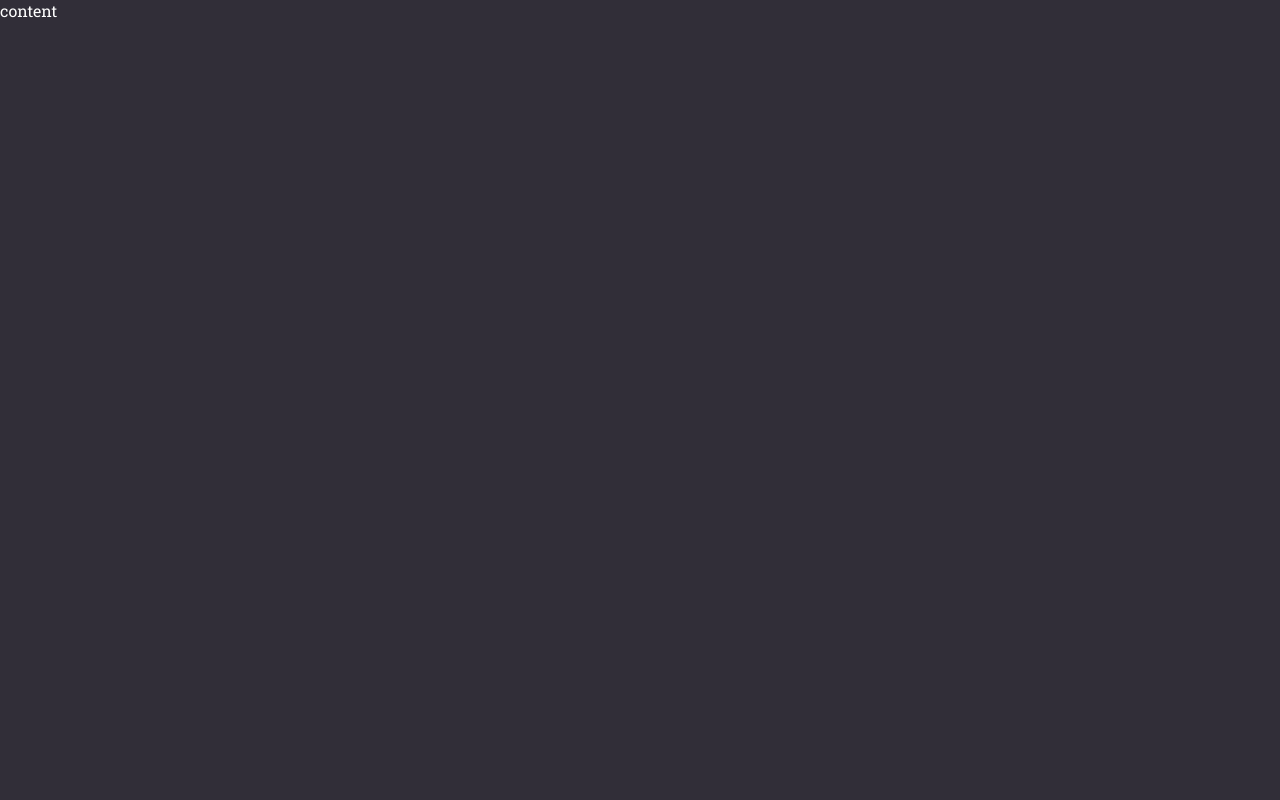
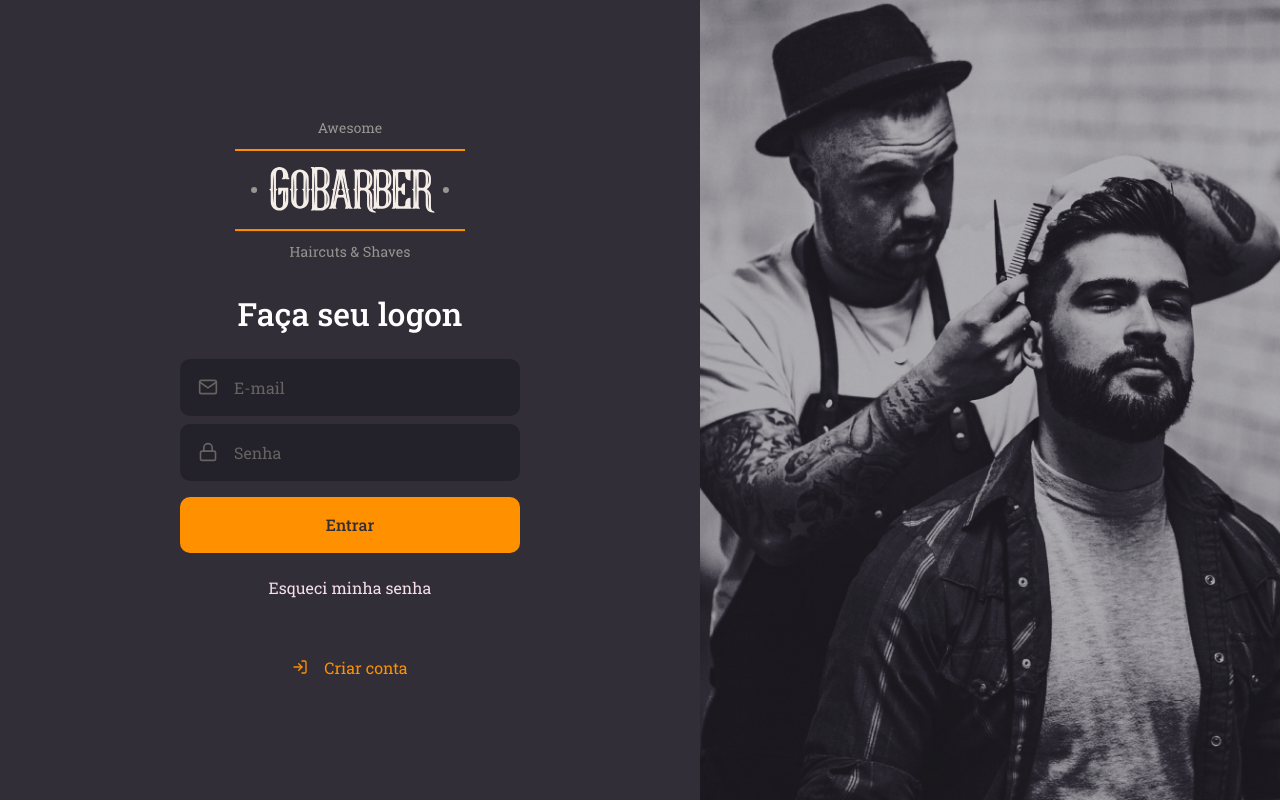
Before and after one commit to IgorThierry/gobarber-v2-web, a React (Create React App) app: page / in a window 1280 px wide. Built offline with nearby package versions, Linux system fonts and the light colour scheme.

Commit message:
signIn com components isolados

```diff
--- /dev/null
+++ b/src/components/Button/index.tsx
@@ -0,0 +1,15 @@
+import React, { ButtonHTMLAttributes } from 'react';
+
+import { Container } from './styles';
+
+type ButtonProps = ButtonHTMLAttributes<HTMLButtonElement>;
+
+const Button: React.FC<ButtonProps> = ({ children, ...rest }) => {
+  return (
+    <Container type="button" {...rest}>
+      {children}
+    </Container>
+  );
+};
+
+export default Button;
--- /dev/null
+++ b/src/components/Button/styles.ts
@@ -0,0 +1,19 @@
+import styled from 'styled-components';
+import { shade } from 'polished';
+
+export const Container = styled.button`
+  background: #ff9000;
+  height: 56px;
+  border-radius: 10px;
+  border: 0;
+  padding: 0 16px;
+  color: #312e38;
+  width: 100%;
+  font-weight: 500;
+  margin-top: 16px;
+  transition: background-color 0.2s;
+
+  &:hover {
+    background: ${shade(0.2, '#ff9000')};
+  }
+`;
--- /dev/null
+++ b/src/components/Input/index.tsx
@@ -0,0 +1,19 @@
+import React, { InputHTMLAttributes } from 'react';
+import { IconBaseProps } from 'react-icons';
+import { Container } from './styles';
+
+interface InputProps extends InputHTMLAttributes<HTMLInputElement> {
+  name: string;
+  icon?: React.ComponentType<IconBaseProps>;
+}
+
+const Input: React.FC<InputProps> = ({ icon: Icon, ...rest }) => {
+  return (
+    <Container>
+      {Icon && <Icon size={20} />}
+      <input {...rest} />
+    </Container>
+  );
+};
+
+export default Input;
--- /dev/null
+++ b/src/components/Input/styles.ts
@@ -0,0 +1,30 @@
+import styled from 'styled-components';
+
+export const Container = styled.div`
+  background: #232129;
+  border-radius: 10px;
+  border: 2px solid #232129;
+  padding: 16px;
+  width: 100%;
+  display: flex;
+  align-items: center;
+  color: #666360;
+
+  & + div {
+    margin-top: 8px;
+  }
+
+  input {
+    color: #f4dee8;
+    background: transparent;
+    flex: 1;
+    border: 0;
+    &::placeholder {
+      color: #666360;
+    }
+  }
+
+  svg {
+    margin-right: 16px;
+  }
+`;
--- a/src/pages/SignIn/index.tsx
+++ b/src/pages/SignIn/index.tsx
@@ -1,11 +1,34 @@
 import React, { FC } from 'react';
+import { FiLogIn, FiMail, FiLock } from 'react-icons/fi';
+import logoImg from '../../assets/logo.svg';
+
+import Input from '../../components/Input';
+import Button from '../../components/Button';
 
 import { Container, Content, Background } from './styles';
 
 const SignIn: FC = () => {
   return (
     <Container>
-      <Content>content</Content>
+      <Content>
+        <img src={logoImg} alt="GoBarber" />
+        <form>
+          <h1>Faça seu logon</h1>
+          <Input icon={FiMail} name="email" placeholder="E-mail" />
+          <Input
+            icon={FiLock}
+            name="password"
+            type="password"
+            placeholder="Senha"
+          />
+          <Button type="submit">Entrar</Button>
+          <a href="forgot">Esqueci minha senha</a>
+        </form>
+
+        <a href="singup">
+          <FiLogIn /> Criar conta
+        </a>
+      </Content>
       <Background />
     </Container>
   );
--- a/src/pages/SignIn/styles.ts
+++ b/src/pages/SignIn/styles.ts
@@ -1,7 +1,64 @@
 import styled from 'styled-components';
+import { shade } from 'polished';
+import singInBg from '../../assets/sign-in-background.png';
 
-export const Container = styled.div``;
+export const Container = styled.div`
+  height: 100vh;
 
-export const Content = styled.div``;
+  display: flex;
+  align-items: stretch;
+`;
 
-export const Background = styled.div``;
+export const Content = styled.div`
+  display: flex;
+  flex-direction: column;
+  justify-content: center;
+  align-items: center;
+  width: 100%;
+  max-width: 700px;
+
+  form {
+    margin: 5% 0;
+    width: 340px;
+    text-align: center;
+
+    h1 {
+      margin-bottom: 24px;
+    }
+
+    a {
+      color: #f4dee8;
+      display: block;
+      margin-top: 24px;
+      text-decoration: none;
+      transition: color 0.2s;
+
+      &:hover {
+        color: ${shade(0.2, '#f4dee8')};
+      }
+    }
+  }
+  > a {
+    color: #ff9000;
+    display: block;
+    margin-top: 24px;
+    text-decoration: none;
+    transition: color 0.2s;
+    display: flex;
+    align-items: center;
+
+    &:hover {
+      color: ${shade(0.2, '#ff9000')};
+    }
+
+    svg {
+      margin-right: 16px;
+    }
+  }
+`;
+
+export const Background = styled.div`
+  flex: 1;
+  background: url(${singInBg}) no-repeat center;
+  background-size: cover;
+`;
```
Also changed, not shown: .eslintrc.json.
